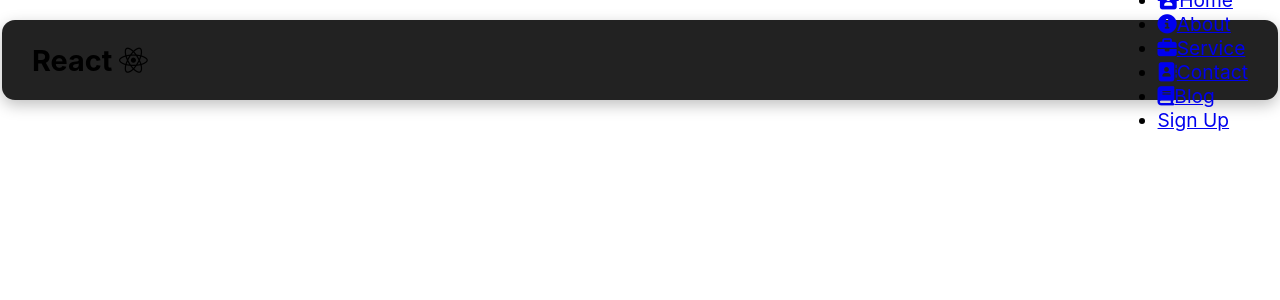
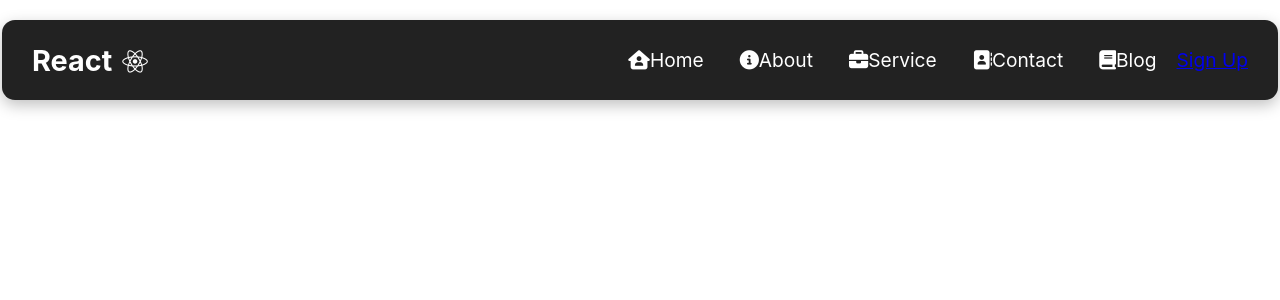
Before and after one commit to Achinit99/React-Project02, a React (Create React App) app in the folder Achini/achini1/: page / in a window 1280 px wide. Shown: the top 300 px of the page. Built offline with nearby package versions, Linux system fonts and the light colour scheme.

Commit message:
edit navbar

```diff
--- a/Achini/achini1/src/components/Navbar.js
+++ b/Achini/achini1/src/components/Navbar.js
@@ -6,10 +6,10 @@ function Navbar() {
   return (
     <div>
       <nav className="NavbarItem">
-        <h1>
+        <h1 className="logo">
           React <i className="fab fa-react"></i>
         </h1>
-        <ul>
+        <ul className="nav-menu">
           {MenuData.map((item, index) => {
             return (
               <li key={index}>
--- a/Achini/achini1/src/components/NavbarStyls.css
+++ b/Achini/achini1/src/components/NavbarStyls.css
@@ -14,3 +14,41 @@
   left: 50%;
   transform: translate(-50%);
 }
+
+.logo {
+  color: #fff;
+  justify-self: start;
+  cursor: pointer;
+}
+
+.fa-react {
+  margin-left: 0.2rem;
+  font-size: 1.6rem;
+}
+
+.nav-menu {
+  display: grid;
+  grid-template-columns: repeat(6, auto);
+  grid-gap: 10px;
+  list-style: none;
+  align-items: center;
+  text-align: center;
+  justify-content: end;
+}
+
+.nav-link {
+  text-decoration: none;
+  color: #fff;
+  padding: 0.7rem 1rem;
+  white-space: nowrap;
+}
+
+.nav-link {
+  padding-right: 10px;
+}
+
+.nav-link: hover {
+  background: rgb(80, 80, 238);
+  border-radius: 4px;
+  transition: all 0.2s ease-in-out;
+}
```
